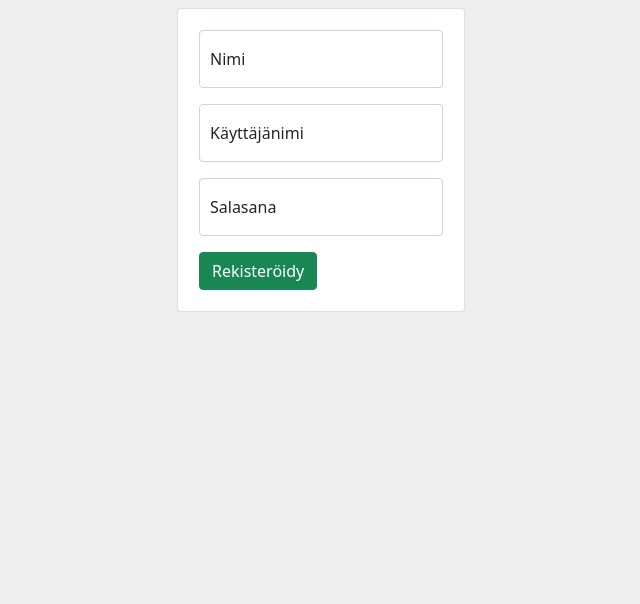
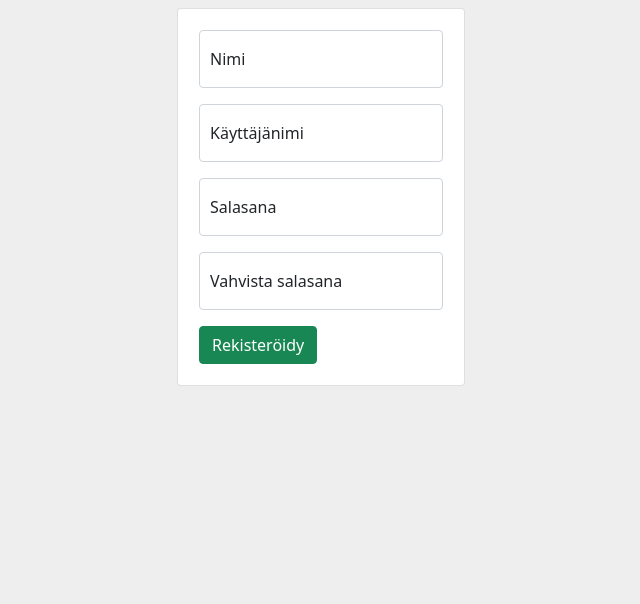
Before and after one commit to Jeemlei/Lintuloki, a Flask app: page /register in a window 1280 px wide. Shown: the part 62-666 px from the top of the page, without its empty margins (319-959 px from the left). Run offline with Flask 2, Linux system fonts and the light colour scheme.

Commit message:
Not serving registration form for logged in users. Added password confirmation for registration form.

```diff
--- a/app/app.py
+++ b/app/app.py
@@ -49,11 +49,15 @@ def index():
 
 @app.route('/register', methods=['GET', 'POST'])
 def register():
+    if authorized_user(False):
+        return redirect('/')
+
     if request.method == 'POST':
         # -- REQUEST VALUES --
-        # name      : string
-        # username  : string
-        # password  : string
+        # name              : string
+        # username          : string
+        # password          : string
+        # password_confirm  : string
         password = request.form['password']
         if len(password) < 8:
             return redirect('/register')
--- a/app/templates/register.html
+++ b/app/templates/register.html
@@ -3,9 +3,10 @@
 	<div class="card" style="width: 18rem">
 		<div class="card-body">
 			<!--Form will return the following:
-				name		: text
-				username	: text
-				password	: text
+				name				: text
+				username			: text
+				password			: text
+				password_confirm	: text
 			-->
 			<form method="post" action="/register">
 				<div class="row">
@@ -49,6 +50,29 @@
 					</div>
 				</div>
 				<div class="row">
+					<div class="col form-floating mb-3">
+						<input
+							class="form-control"
+							name="password_confirm"
+							required="required"
+							type="password"
+							id="password_confirm"
+							placeholder="Vahvista salasana"
+							oninput="check(this)"
+						/>
+						<label for="password_confirm">Vahvista salasana</label>
+						<script language="javascript" type="text/javascript">
+							function check(input) {
+								if (input.value != document.getElementById('password').value) {
+									input.setCustomValidity('Vahvistus ei vastaa salasanaa!')
+								} else {
+									input.setCustomValidity('')
+								}
+							}
+						</script>
+					</div>
+				</div>
+				<div class="row">
 					<div class="col">
 						<button class="btn btn-success" type="submit">Rekisteröidy</button>
 					</div>
```
